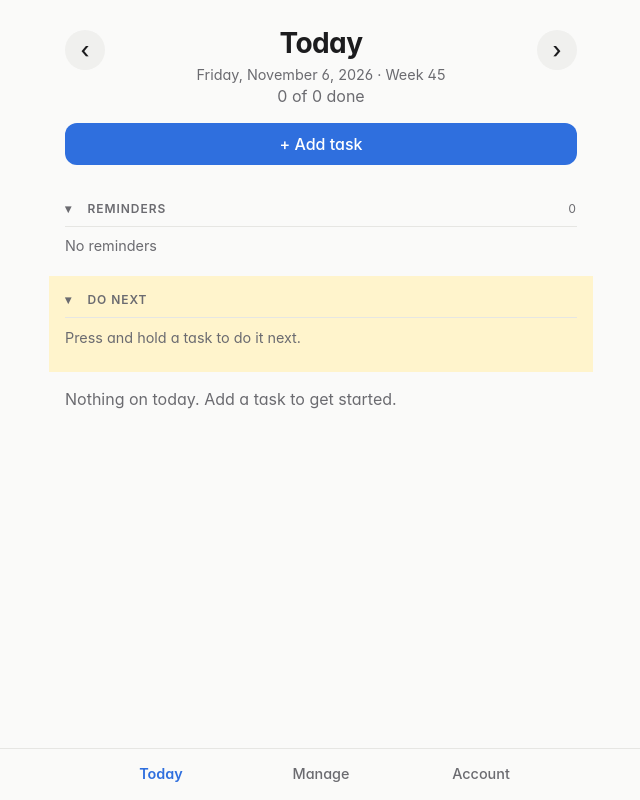
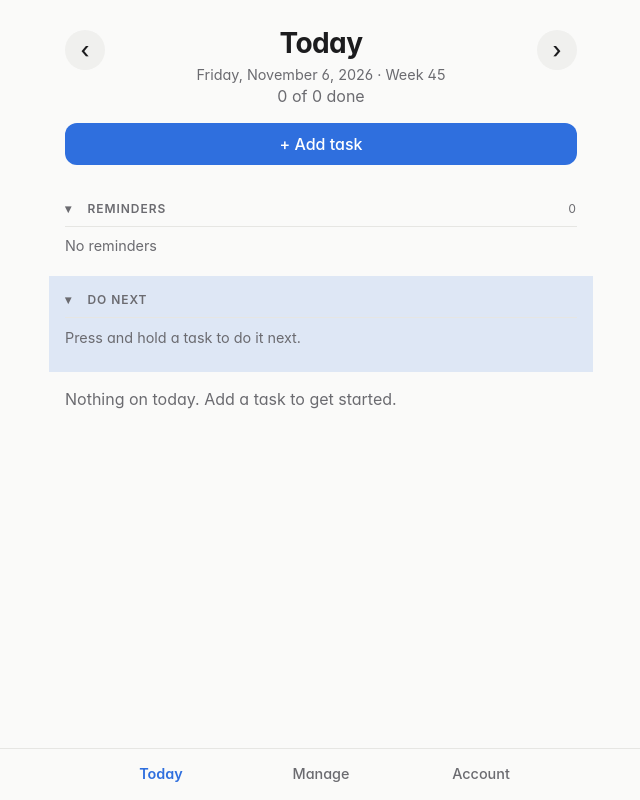
Before and after one commit to jonmorris/ADHD-Plan, a Preact app: page / in a window 1280 px wide. Shown: the whole page, without its empty margins (319-959 px from the left). Built offline with nearby package versions, Linux system fonts and the light colour scheme; a web font is replaced by a local one.

Commit message:
Tint the Priorities / Do next highlight with the chosen accent
Co-Authored-By: Claude Opus 5.5 <noreply@anthropic.com>
Claude-Session: https://claude.ai/code/session_014ieVGmGqs1GrRUYGrphbUf

```diff
--- a/src/index.css
+++ b/src/index.css
@@ -22,7 +22,7 @@
   --on-accent: var(--on-accent-light);
   --radius: 0.75rem;
   --danger: #c62828;
-  --highlight: #fff4cc; /* behind the Priorities group */
+  --highlight: color-mix(in srgb, var(--accent) 14%, var(--bg)); /* behind the Priorities group, tinted by the accent */
   /* Checkbox color per cadence (validated categorical palette, light steps) */
   --c-none: #2a78d6;
   --c-daily: #eb6834;
@@ -64,7 +64,7 @@
     --accent: var(--accent-dark);
     --on-accent: var(--on-accent-dark);
     --danger: #ef6b6b;
-    --highlight: #4a3c0c;
+    --highlight: color-mix(in srgb, var(--accent) 24%, var(--bg));
     --c-none: #3987e5;
     --c-daily: #d95926;
     --c-weekly: #199e70;
@@ -82,7 +82,7 @@
   --accent: var(--accent-dark);
   --on-accent: var(--on-accent-dark);
   --danger: #ef6b6b;
-  --highlight: #4a3c0c;
+  --highlight: color-mix(in srgb, var(--accent) 24%, var(--bg));
   --c-none: #3987e5;
   --c-daily: #d95926;
   --c-weekly: #199e70;
```
